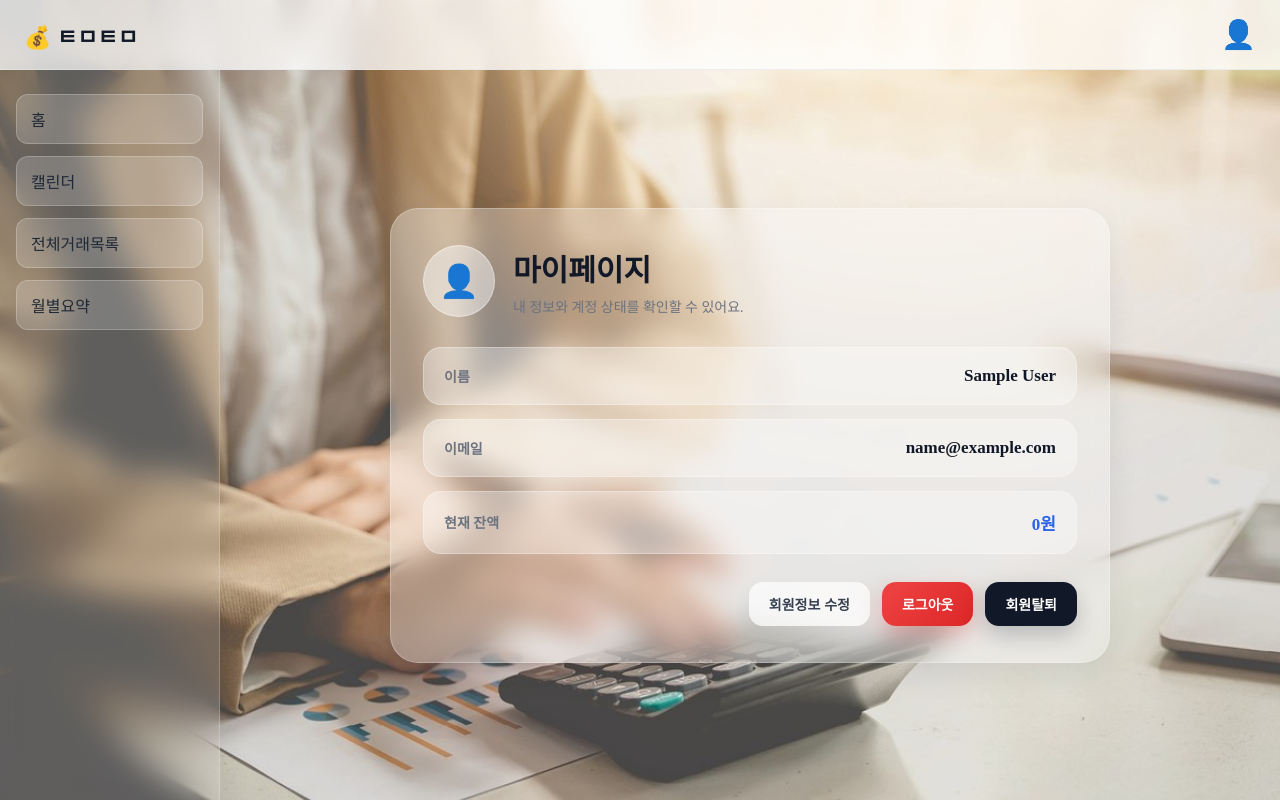
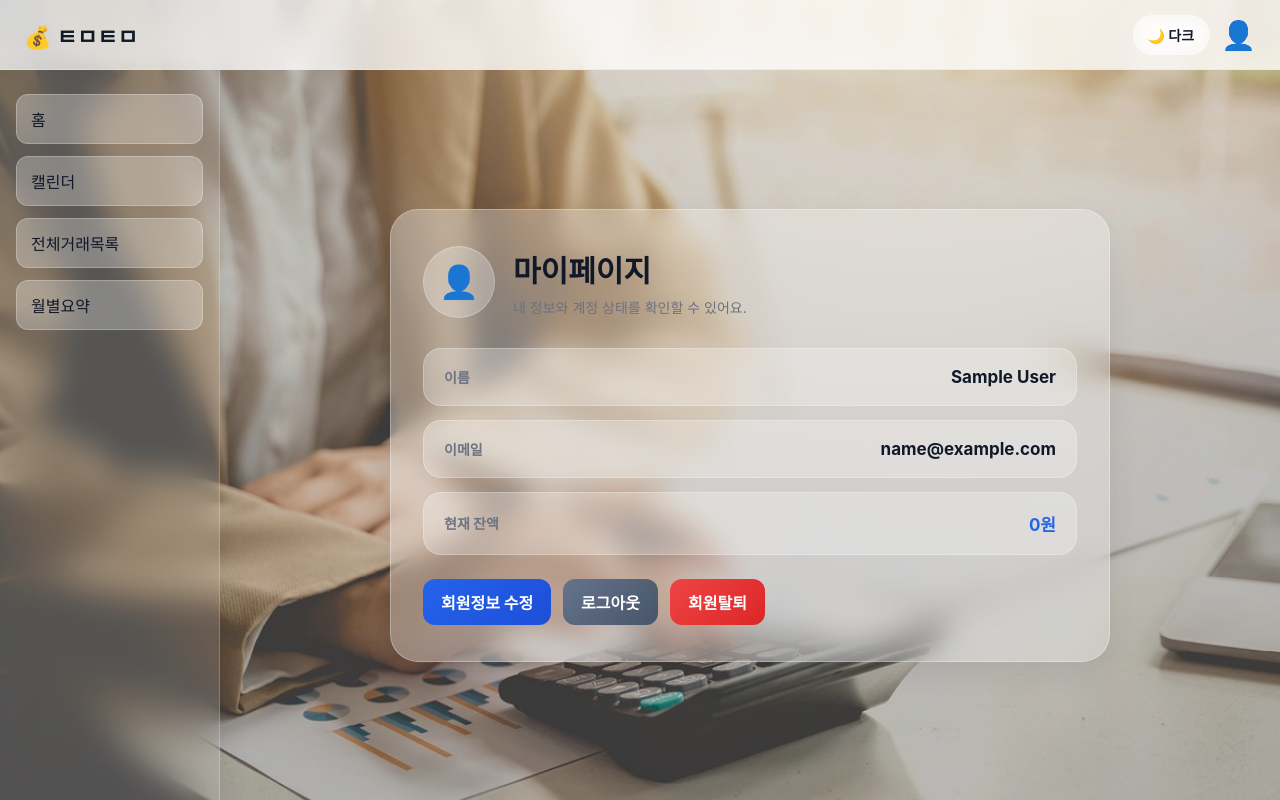
Before and after one commit to timotemi/tmtm-skeleton, a Vue app: page /mypage in a window 1280 px wide. Built offline with nearby package versions, Linux system fonts and the light colour scheme; sample sign-in values are in the browser's storage.

Commit message:
feat: 다크모드 기능구현 완료

```diff
--- a/src/App.vue
+++ b/src/App.vue
@@ -27,11 +27,9 @@ const showLayout = computed(() => {
 <style scoped>
 .app-shell {
   min-height: 100vh;
-  background-image: url('@/assets/images/background.jpg');
-  background-size: cover;
-  background-position: center;
-  background-repeat: no-repeat;
-  background-attachment: fixed;
+  background:
+    linear-gradient(to bottom, rgba(0, 0, 0, 0.12), rgba(0, 0, 0, 0.18)),
+    url('@/assets/images/background.jpg') center / cover no-repeat fixed;
   overflow: hidden;
 }
 
@@ -49,7 +47,7 @@ const showLayout = computed(() => {
   display: flex;
   justify-content: center;
   align-items: center;
-  background: rgba(255, 255, 255, 0.08);
+  background: var(--bg-overlay);
   backdrop-filter: blur(2px);
   -webkit-backdrop-filter: blur(2px);
 }
--- a/src/assets/styles/main.css
+++ b/src/assets/styles/main.css
@@ -8,9 +8,105 @@ body,
   margin: 0;
   padding: 0;
   width: 100%;
-  height: 100%;
+  min-height: 100%;
 }
 
 body {
   overflow-x: hidden;
+  font-family:
+    'Pretendard',
+    'Noto Sans KR',
+    -apple-system,
+    BlinkMacSystemFont,
+    'Segoe UI',
+    sans-serif;
+  background: var(--bg-base);
+  color: var(--text-main);
+  transition:
+    background 0.25s ease,
+    color 0.25s ease;
 }
+
+a,
+button,
+input,
+textarea,
+select {
+  font: inherit;
+}
+
+:root[data-theme='light'] {
+  --bg-base: #f3f6fb;
+  --bg-overlay: rgba(255, 255, 255, 0.08);
+
+  --text-main: #111827;
+  --text-sub: #6b7280;
+  --text-soft: #4b5563;
+
+  --header-bg: rgba(255, 255, 255, 0.78);
+  --header-border: rgba(229, 231, 235, 0.7);
+
+  --sidebar-bg: rgba(255, 255, 255, 0.12);
+  --sidebar-border: rgba(255, 255, 255, 0.2);
+
+  --panel-bg: rgba(255, 255, 255, 0.3);
+  --panel-bg-strong: rgba(255, 255, 255, 0.42);
+  --panel-border: rgba(255, 255, 255, 0.28);
+
+  --card-bg: rgba(255, 255, 255, 0.28);
+  --card-bg-hover: rgba(255, 255, 255, 0.42);
+  --card-border: rgba(255, 255, 255, 0.24);
+
+  --input-bg: rgba(255, 255, 255, 0.78);
+  --input-border: rgba(209, 213, 219, 0.95);
+
+  --menu-active-bg: rgba(134, 239, 172, 0.32);
+  --menu-active-text: #166534;
+  --menu-active-border: rgba(134, 239, 172, 0.4);
+
+  --primary: #2563eb;
+  --primary-strong: #1d4ed8;
+  --danger: #dc2626;
+
+  --shadow-soft: 0 8px 22px rgba(0, 0, 0, 0.07);
+  --shadow-medium: 0 12px 30px rgba(0, 0, 0, 0.08);
+  --shadow-strong: 0 16px 40px rgba(0, 0, 0, 0.1);
+}
+
+:root[data-theme='dark'] {
+  --bg-base: #0b1220;
+  --bg-overlay: rgba(15, 23, 42, 0.24);
+
+  --text-main: #f3f4f6;
+  --text-sub: #cbd5e1;
+  --text-soft: #d1d5db;
+
+  --header-bg: rgba(15, 23, 42, 0.72);
+  --header-border: rgba(148, 163, 184, 0.2);
+
+  --sidebar-bg: rgba(15, 23, 42, 0.42);
+  --sidebar-border: rgba(148, 163, 184, 0.16);
+
+  --panel-bg: rgba(15, 23, 42, 0.42);
+  --panel-bg-strong: rgba(15, 23, 42, 0.58);
+  --panel-border: rgba(148, 163, 184, 0.18);
+
+  --card-bg: rgba(15, 23, 42, 0.42);
+  --card-bg-hover: rgba(30, 41, 59, 0.68);
+  --card-border: rgba(148, 163, 184, 0.16);
+
+  --input-bg: rgba(15, 23, 42, 0.72);
+  --input-border: rgba(100, 116, 139, 0.9);
+
+  --menu-active-bg: rgba(59, 130, 246, 0.22);
+  --menu-active-text: #bfdbfe;
+  --menu-active-border: rgba(96, 165, 250, 0.34);
+
+  --primary: #60a5fa;
+  --primary-strong: #3b82f6;
+  --danger: #f87171;
+
+  --shadow-soft: 0 8px 24px rgba(0, 0, 0, 0.28);
+  --shadow-medium: 0 12px 30px rgba(0, 0, 0, 0.32);
+  --shadow-strong: 0 16px 40px rgba(0, 0, 0, 0.36);
+}
--- a/src/components/common/AppHeader.vue
+++ b/src/components/common/AppHeader.vue
@@ -2,9 +2,25 @@
   <header class="header">
     <router-link to="/" class="logo">💰 ㅌㅁㅌㅁ</router-link>
 
-    <router-link to="/mypage" class="mypage-icon">👤</router-link>
+    <div class="header-actions">
+      <button
+        class="theme-toggle"
+        type="button"
+        @click="themeStore.toggleTheme"
+      >
+        {{ themeStore.isDark ? '☀️ 라이트' : '🌙 다크' }}
+      </button>
+
+      <router-link to="/mypage" class="mypage-icon">👤</router-link>
+    </div>
   </header>
 </template>
+
+<script setup>
+import { useThemeStore } from '@/stores/theme';
+
+const themeStore = useThemeStore();
+</script>
 
 <style scoped>
 .header {
@@ -13,8 +29,8 @@
   left: 0px;
   right: 0;
   height: 70px;
-  background: rgba(255, 255, 255, 0.78);
-  border-bottom: 1px solid rgba(229, 231, 235, 0.7);
+  background: var(--header-bg);
+  border-bottom: 1px solid var(--header-border);
   display: flex;
   align-items: center;
   justify-content: space-between;
@@ -26,7 +42,7 @@
 
 .logo {
   text-decoration: none;
-  color: #111827;
+  color: var(--text-main);
   font-size: 22px;
   font-weight: 700;
   transition:
@@ -37,6 +53,36 @@
 .logo:hover {
   transform: translateY(-2px);
   opacity: 0.85;
+}
+
+.header-actions {
+  display: flex;
+  align-items: center;
+  gap: 12px;
+}
+
+.theme-toggle {
+  height: 40px;
+  padding: 0 14px;
+  border-radius: 999px;
+  border: 1px solid var(--panel-border);
+  background: var(--card-bg);
+  color: var(--text-main);
+  cursor: pointer;
+  font-size: 14px;
+  font-weight: 700;
+  backdrop-filter: blur(10px);
+  -webkit-backdrop-filter: blur(10px);
+  transition:
+    transform 0.2s ease,
+    background 0.2s ease,
+    box-shadow 0.2s ease;
+}
+
+.theme-toggle:hover {
+  transform: translateY(-1px);
+  background: var(--card-bg-hover);
+  box-shadow: var(--shadow-soft);
 }
 
 .mypage-icon {
--- a/src/components/common/SideBar.vue
+++ b/src/components/common/SideBar.vue
@@ -19,24 +19,17 @@
   top: 70px;
   left: 0;
   width: 220px;
-  height: 100vh;
+  height: calc(100vh - 70px);
   padding: 24px 16px;
   box-sizing: border-box;
   z-index: 120;
 
-  background: rgba(255, 255, 255, 0.12);
-  border-right: 1px solid rgba(255, 255, 255, 0.2);
+  background: var(--sidebar-bg);
+  border-right: 1px solid var(--sidebar-border);
   box-shadow: 8px 0 24px rgba(0, 0, 0, 0.05);
 
   backdrop-filter: blur(16px);
   -webkit-backdrop-filter: blur(16px);
-}
-
-.sidebar-title {
-  margin: 0 0 24px;
-  font-size: 22px;
-  font-weight: 800;
-  color: #111827;
 }
 
 .menu-list {
@@ -47,11 +40,11 @@
 
 .menu-item {
   text-decoration: none;
-  color: #1f2937;
+  color: var(--text-main);
   padding: 12px 14px;
   border-radius: 12px;
-  background: rgba(255, 255, 255, 0.18);
-  border: 1px solid rgba(255, 255, 255, 0.22);
+  background: var(--card-bg);
+  border: 1px solid var(--card-border);
   transition:
     transform 0.2s ease,
     background 0.2s ease,
@@ -60,14 +53,14 @@
 
 .menu-item:hover {
   transform: translateX(4px);
-  background: rgba(255, 255, 255, 0.3);
-  box-shadow: 0 10px 20px rgba(0, 0, 0, 0.06);
+  background: var(--card-bg-hover);
+  box-shadow: var(--shadow-soft);
 }
 
 .menu-item.router-link-exact-active {
-  background: rgba(134, 239, 172, 0.32);
-  color: #166534;
+  background: var(--menu-active-bg);
+  color: var(--menu-active-text);
   font-weight: 700;
-  border-color: rgba(134, 239, 172, 0.4);
+  border-color: var(--menu-active-border);
 }
 </style>
--- a/src/main.js
+++ b/src/main.js
@@ -3,10 +3,15 @@ import { createPinia } from 'pinia';
 import App from './App.vue';
 import router from './router';
 import './assets/styles/main.css';
+import { useThemeStore } from '@/stores/theme';
 
 const app = createApp(App);
 const pinia = createPinia();
 
 app.use(pinia);
 app.use(router);
+
+const themeStore = useThemeStore(pinia);
+themeStore.initTheme();
+
 app.mount('#app');
--- /dev/null
+++ b/src/stores/theme.js
@@ -0,0 +1,28 @@
+import { defineStore } from 'pinia';
+
+export const useThemeStore = defineStore('theme', {
+  state: () => ({
+    theme: localStorage.getItem('theme') || 'light',
+  }),
+
+  getters: {
+    isDark: (state) => state.theme === 'dark',
+  },
+
+  actions: {
+    applyTheme(theme) {
+      this.theme = theme;
+      localStorage.setItem('theme', theme);
+      document.documentElement.setAttribute('data-theme', theme);
+    },
+
+    toggleTheme() {
+      const nextTheme = this.theme === 'light' ? 'dark' : 'light';
+      this.applyTheme(nextTheme);
+    },
+
+    initTheme() {
+      this.applyTheme(this.theme);
+    },
+  },
+});
--- a/src/views/MyPageView.vue
+++ b/src/views/MyPageView.vue
@@ -166,9 +166,9 @@ const handleDeleteAccount = async () => {
   max-width: 720px;
   padding: 36px 32px;
   border-radius: 28px;
-  background: rgba(255, 255, 255, 0.3);
-  border: 1px solid rgba(255, 255, 255, 0.24);
-  box-shadow: 0 12px 30px rgba(0, 0, 0, 0.08);
+  background: var(--panel-bg);
+  border: 1px solid var(--panel-border);
+  box-shadow: var(--shadow-medium);
   backdrop-filter: blur(14px);
   -webkit-backdrop-filter: blur(14px);
 }
@@ -188,20 +188,20 @@ const handleDeleteAccount = async () => {
   align-items: center;
   justify-content: center;
   font-size: 32px;
-  background: rgba(255, 255, 255, 0.45);
-  border: 1px solid rgba(255, 255, 255, 0.4);
+  background: var(--card-bg);
+  border: 1px solid var(--card-border);
 }
 
 .mypage-header h1 {
   margin: 0 0 6px;
   font-size: 30px;
   font-weight: 800;
-  color: #111827;
+  color: var(--text-main);
 }
 
 .sub-text {
   margin: 0;
-  color: #6b7280;
+  color: var(--text-sub);
   font-size: 14px;
 }
 
@@ -217,26 +217,26 @@ const handleDeleteAccount = async () => {
   align-items: center;
   padding: 18px 20px;
   border-radius: 18px;
-  background: rgba(255, 255, 255, 0.34);
-  border: 1px solid rgba(255, 255, 255, 0.28);
+  background: var(--card-bg);
+  border: 1px solid var(--card-border);
   gap: 16px;
 }
 
 .label {
   font-size: 14px;
   font-weight: 700;
-  color: #6b7280;
+  color: var(--text-sub);
   min-width: 90px;
 }
 
 .value {
   font-size: 17px;
   font-weight: 700;
-  color: #111827;
+  color: var(--text-main);
 }
 
 .balance {
-  color: #2563eb;
+  color: var(--primary);
 }
 
 .input {
@@ -244,141 +244,76 @@ const handleDeleteAccount = async () => {
   max-width: 100%;
   padding: 11px 14px;
   border-radius: 12px;
-  border: 1px solid #d1d5db;
+  border: 1px solid var(--input-border);
   outline: none;
   font-size: 14px;
-  color: #111827;
-  background: rgba(255, 255, 255, 0.85);
+  color: var(--text-main);
+  background: var(--input-bg);
 }
 
 .input:focus {
-  border-color: #86efac;
-  box-shadow: 0 0 0 3px rgba(134, 239, 172, 0.25);
+  border-color: var(--primary);
+  box-shadow: 0 0 0 3px rgba(96, 165, 250, 0.2);
 }
 
 .message {
   margin: 18px 0 0;
   font-size: 14px;
-  font-weight: 600;
+  font-weight: 700;
 }
 
 .success-message {
-  color: #15803d;
+  color: #16a34a;
 }
 
 .error-message {
-  color: #dc2626;
+  color: var(--danger);
 }
 
 .button-group {
   display: flex;
-  justify-content: flex-end;
+  flex-wrap: wrap;
   gap: 12px;
-  margin-top: 28px;
-  flex-wrap: wrap;
+  margin-top: 24px;
 }
 
-.edit-btn,
-.logout-btn,
-.save-btn,
-.cancel-btn,
-.delete-btn {
+.button-group button {
+  height: 46px;
+  padding: 0 18px;
   border: none;
-  border-radius: 14px;
-  padding: 12px 20px;
-  font-size: 14px;
+  border-radius: 12px;
   font-weight: 700;
   cursor: pointer;
   transition:
     transform 0.2s ease,
-    box-shadow 0.2s ease,
-    opacity 0.2s ease;
+    opacity 0.2s ease,
+    box-shadow 0.2s ease;
 }
 
-.edit-btn {
-  background: rgba(255, 255, 255, 0.7);
-  color: #374151;
-  box-shadow: 0 8px 18px rgba(0, 0, 0, 0.06);
+.button-group button:hover {
+  transform: translateY(-1px);
+  opacity: 0.95;
 }
 
-.logout-btn {
-  background: linear-gradient(135deg, #ef4444, #dc2626);
+.edit-btn,
+.save-btn,
+.logout-btn,
+.cancel-btn,
+.delete-btn {
   color: white;
-  box-shadow: 0 10px 22px rgba(220, 38, 38, 0.24);
 }
 
+.edit-btn,
 .save-btn {
-  background: linear-gradient(135deg, #22c55e, #16a34a);
-  color: white;
-  box-shadow: 0 10px 22px rgba(22, 163, 74, 0.22);
+  background: linear-gradient(135deg, var(--primary), var(--primary-strong));
 }
 
+.logout-btn,
 .cancel-btn {
-  background: rgba(255, 255, 255, 0.75);
-  color: #374151;
-  box-shadow: 0 8px 18px rgba(0, 0, 0, 0.06);
+  background: linear-gradient(135deg, #64748b, #475569);
 }
 
 .delete-btn {
-  background: #111827;
-  color: white;
-  box-shadow: 0 10px 22px rgba(17, 24, 39, 0.22);
-}
-
-.edit-btn:hover,
-.logout-btn:hover,
-.save-btn:hover,
-.cancel-btn:hover,
-.delete-btn:hover {
-  transform: translateY(-2px);
-  opacity: 0.96;
-}
-
-.edit-btn:hover,
-.cancel-btn:hover {
-  box-shadow: 0 12px 22px rgba(0, 0, 0, 0.1);
-}
-
-.logout-btn:hover {
-  box-shadow: 0 14px 26px rgba(220, 38, 38, 0.32);
-}
-
-.save-btn:hover {
-  box-shadow: 0 14px 26px rgba(22, 163, 74, 0.3);
-}
-
-.delete-btn:hover {
-  box-shadow: 0 14px 26px rgba(17, 24, 39, 0.32);
-}
-
-@media (max-width: 768px) {
-  .mypage-card {
-    padding: 28px 20px;
-  }
-
-  .mypage-header {
-    align-items: flex-start;
-  }
-
-  .info-item {
-    flex-direction: column;
-    align-items: flex-start;
-  }
-
-  .input {
-    width: 100%;
-  }
-
-  .button-group {
-    flex-direction: column;
-  }
-
-  .edit-btn,
-  .logout-btn,
-  .save-btn,
-  .cancel-btn,
-  .delete-btn {
-    width: 100%;
-  }
+  background: linear-gradient(135deg, #ef4444, #dc2626);
 }
 </style>
```
Also changed, not shown: src/components/common/SummaryCards.vue (+7 -8 lines), src/components/home/HomeMenuGrid.vue (+7 -8 lines), src/views/LoginView.vue (+14 -16 lines).
